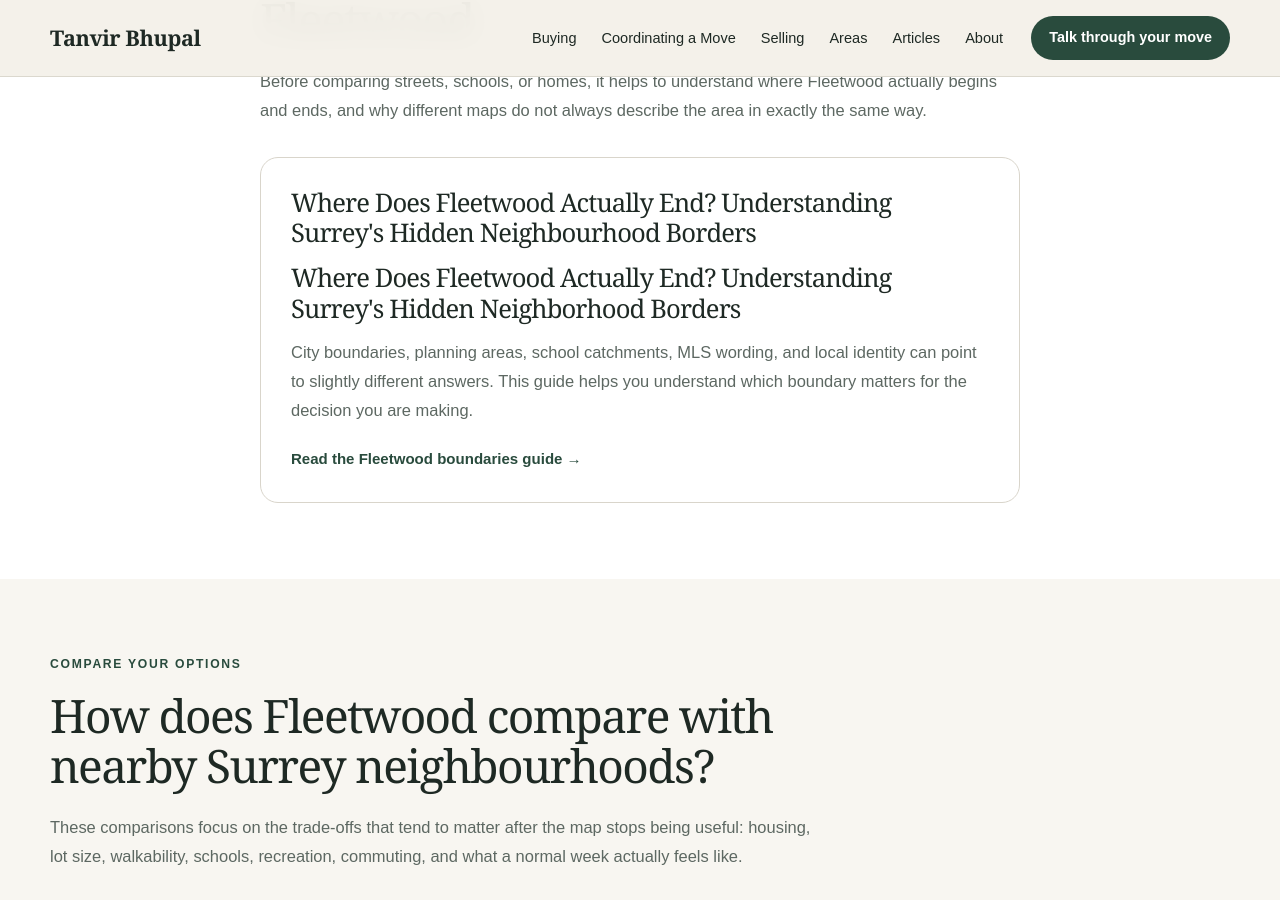
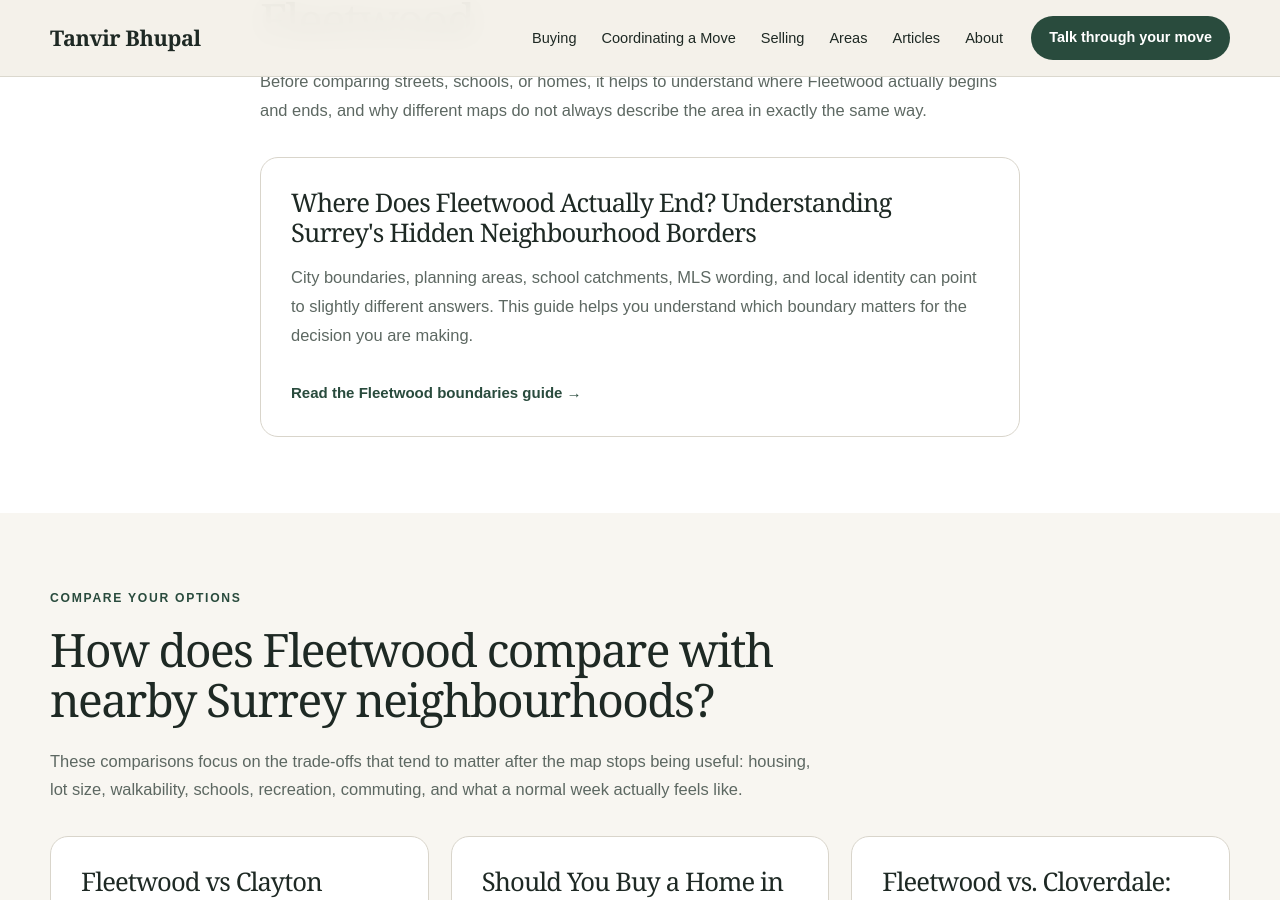
Before and after one commit to gvancouverhomes/tanvirbhupal-website, a Jekyll site: the page built from articles/moving-to-fleetwood.md, in a window 1280 px wide and 900 px high, scrolled down 1239 px. Built offline with Jekyll 4.4.1, drawn with Linux system fonts in a browser that asks for light colours.

Commit message:
Fix formatting and update neighborhood description

```diff
--- a/articles/moving-to-fleetwood.md
+++ b/articles/moving-to-fleetwood.md
@@ -61,14 +61,13 @@ canonical_url: https://tanvirbhupal.com/articles/moving-to-fleetwood/
       </p>
     </div>
 
-    <a class="resource-card" href="{{ '/articles/where-does-fleetwood-actually-end-understanding-surreys-hidden-neighbourhood-borders/' | relative_url }}">
+ <a class="resource-card" href="{{ '/articles/where-does-fleetwood-actually-end-understanding-surreys-hidden-neighbourhood-borders/' | relative_url }}">
   <h3>Where Does Fleetwood Actually End? Understanding Surrey's Hidden Neighbourhood Borders</h3>
-      <h3>Where Does Fleetwood Actually End? Understanding Surrey's Hidden Neighborhood Borders</h3>
-      <p>
-        City boundaries, planning areas, school catchments, MLS wording, and local identity can point to slightly different answers. This guide helps you understand which boundary matters for the decision you are making.
-      </p>
-      <span>Read the Fleetwood boundaries guide</span>
-    </a>
+  <p>
+    City boundaries, planning areas, school catchments, MLS wording, and local identity can point to slightly different answers. This guide helps you understand which boundary matters for the decision you are making.
+  </p>
+  <span>Read the Fleetwood boundaries guide</span>
+</a>
   </div>
 </section>
 
```
